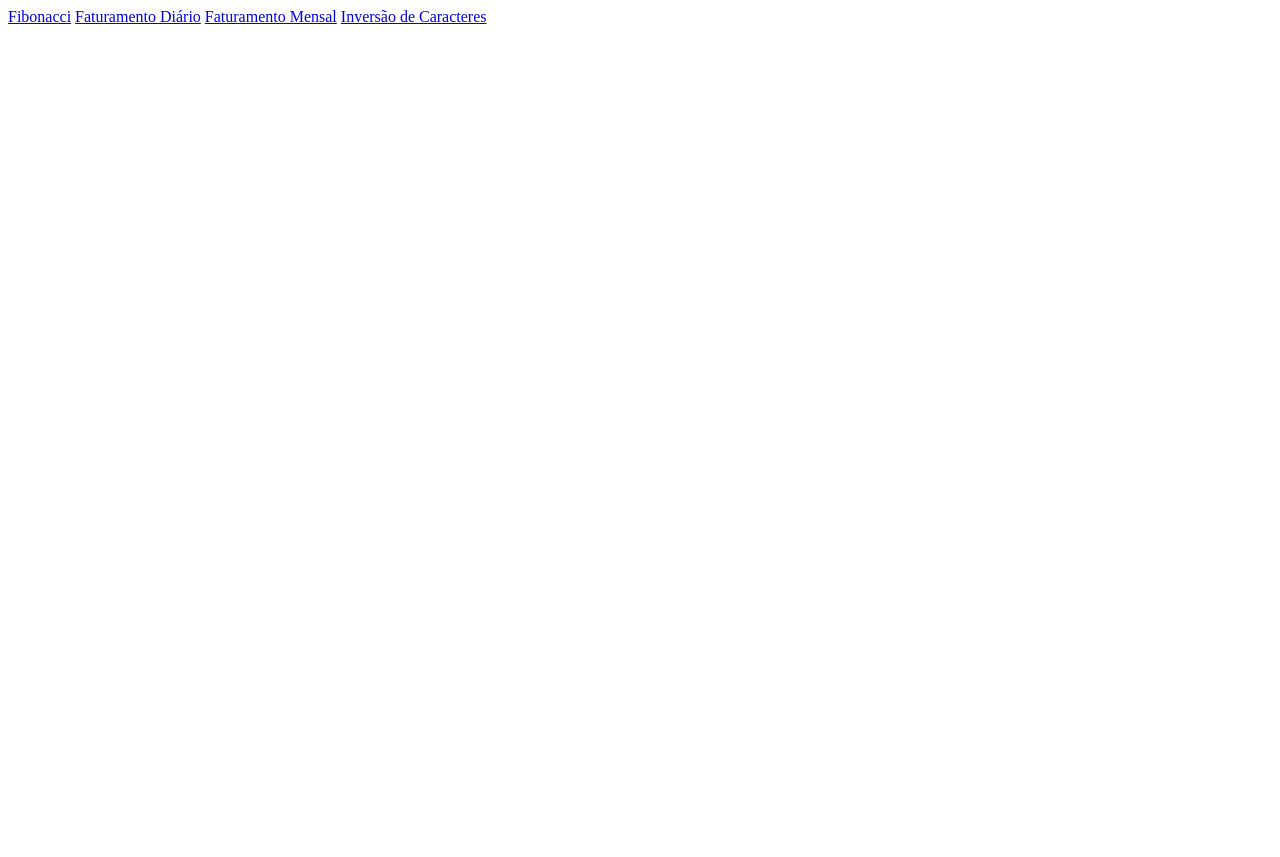
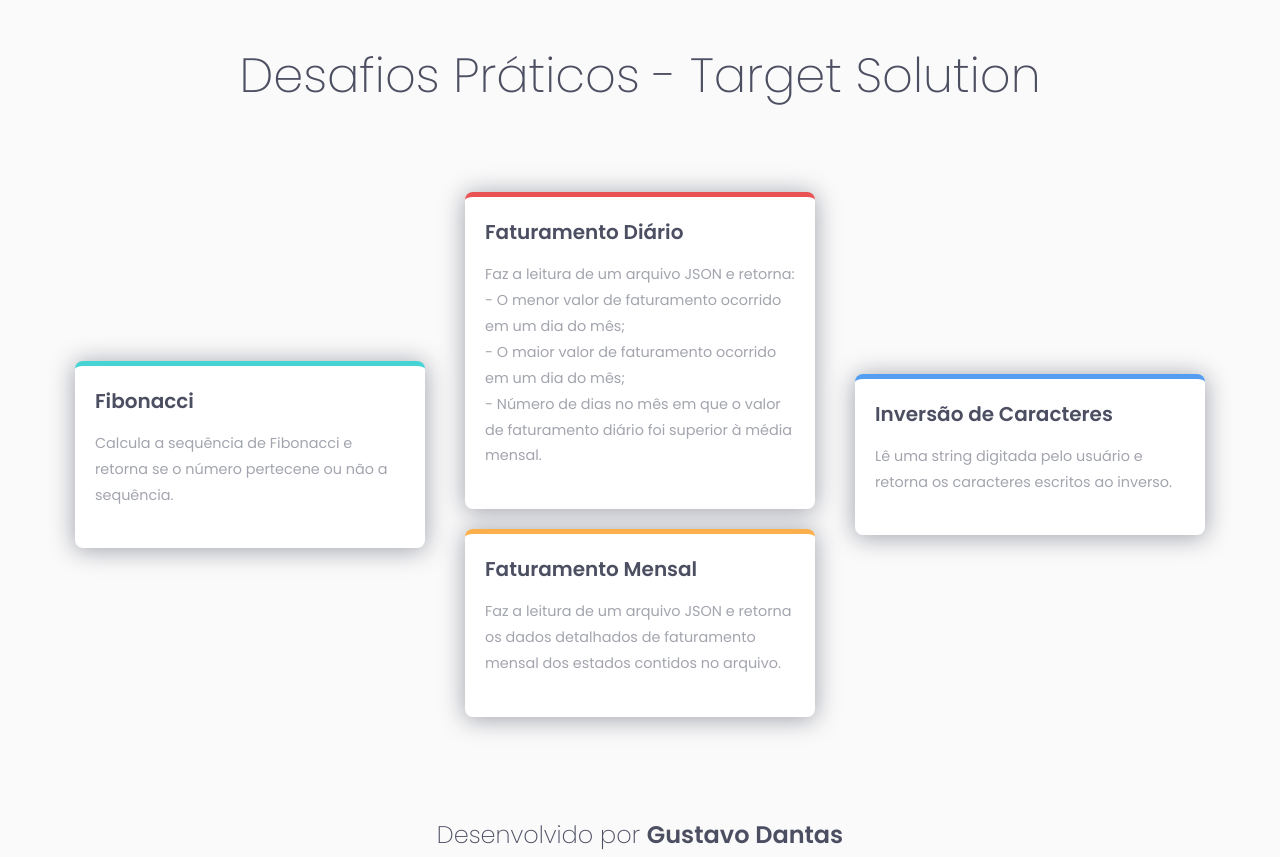
Before and after one commit to gustavomarim/desafio-target-sistemas, a plain HTML site: page index.html in a window 1280 px wide. Before the commit the page ends 800 px from the top, so only its background shows below. Drawn offline with Linux system fonts and the light colour scheme.

Commit message:
STYLE: Adicionando estilos

```diff
--- /dev/null
+++ b/css/faturamentoDiario.css
@@ -0,0 +1,30 @@
+.container {
+  display        : flex;
+  justify-content: center;
+  align-items    : center;
+}
+
+h1 {
+  color      : var(--Very-Dark-Blue);
+  font-size  : 3rem;
+  font-weight: 200;
+  padding    : 20px;
+  text-align : center;
+}
+
+p {
+  text-align : left;
+  margin-left: 50px;
+}
+
+table {
+  margin-top: 50px;
+  width     : 300px;
+  height    : 200px;
+  box-sizing: border-box;
+}
+
+table th {
+  text-align: center;
+  font-size: 1.2rem;
+}
--- /dev/null
+++ b/css/faturamentoMensal.css
@@ -0,0 +1,35 @@
+.container {
+  display        : flex;
+  justify-content: center;
+  align-items    : center;
+}
+
+ul,
+li {
+  list-style: none;
+  margin    : 0;
+  padding   : 0;
+}
+
+h1 {
+  color      : var(--Very-Dark-Blue);
+  font-size  : 3rem;
+  font-weight: 200;
+  padding    : 20px;
+  text-align : center;
+}
+
+p {
+  text-align : left;
+  margin-left: 50px;
+}
+
+.grid-lista {
+  display        : flex;
+  flex-wrap      : nowrap;
+  flex-direction : row;
+  justify-content: center;
+  align-items    : center;
+  gap            : 30px;
+  text-align     : center;
+}
--- /dev/null
+++ b/css/fibonacci.css
@@ -0,0 +1,57 @@
+container {
+  display        : flex;
+  align-items    : center;
+  justify-content: center;
+}
+
+h1,
+p {
+  text-align: left;
+  margin    : 0 50px;
+}
+
+h1 {
+  color      : var(--Very-Dark-Blue);
+  font-size  : 3rem;
+  font-weight: 200;
+  padding    : 20px;
+  text-align : center;
+}
+
+.resultado {
+  display        : flex;
+  flex-direction : column;
+  justify-content: center;
+  align-items    : center;
+}
+
+label {
+  display        : flex;
+  align-items    : center;
+  justify-content: center;
+  margin         : 30px 0 5px 0;
+  color          : var(--Very-Dark-Blue);
+  font-size      : 2rem;
+  padding-bottom : 15px;
+}
+
+input {
+  display        : flex;
+  justify-content: center;
+  align-items    : center;
+  border-radius  : 4px;
+  height         : 30px;
+  margin-bottom  : 10px;
+}
+
+button {
+  border-radius: 4px;
+  height       : 30px;
+}
+
+.resposta {
+  margin-top : 20px;
+  color      : #000;
+  font-weight: 600;
+  font-size  : 1.5rem;
+}
--- /dev/null
+++ b/css/style.css
@@ -0,0 +1,159 @@
+:root {
+  /* ### Primary */
+  --Red   : hsl(0, 78%, 62%);
+  --Cyan  : hsl(180, 62%, 55%);
+  --Orange: hsl(34, 97%, 64%);
+  --Blue  : hsl(212, 86%, 64%);
+
+  /* ### Neutral */
+  --Very-Dark-Blue : hsl(234, 12%, 34%);
+  --Grayish-Blue   : hsl(229, 6%, 66%);
+  --Very-Light-Gray: hsl(0, 0%, 98%);
+}
+
+body,
+h1,
+p,
+a {
+  margin : 0px;
+  padding: 0px;
+}
+
+a {
+  text-decoration: none;
+}
+
+body {
+  font-family: "Poppins", Arial, Helvetica, sans-serif;
+  background : var(--Very-Light-Gray);
+}
+
+img {
+  display  : block;
+  max-width: 100%;
+}
+
+* {
+  box-sizing: border-box;
+}
+
+header {
+  text-align    : center;
+  padding-top   : 40px;
+  padding-bottom: 60px;
+}
+
+header h1 {
+  color      : var(--Very-Dark-Blue);
+  font-size  : 3rem;
+  font-weight: 200;
+}
+
+.container {
+  display        : flex;
+  max-width      : 1440px;
+  margin         : 0 auto;
+  align-items    : center;
+  justify-content: center;
+  flex-wrap      : wrap;
+  padding-bottom : 60px;
+}
+
+.box {
+  width        : 350px;
+  margin       : 20px;
+  padding      : 20px;
+  border-radius: 8px;
+  min-width    : 350px;
+  background   : #fff;
+  box-shadow   : 0px 2px 25px 1px var(--Grayish-Blue);
+}
+
+.box h1 {
+  color         : var(--Very-Dark-Blue);
+  font-size     : 1.25rem;
+  padding-bottom: 15px;
+}
+
+.box p {
+  color         : var(--Grayish-Blue);
+  font-size     : 0.90rem;
+  line-height   : 1.8;
+  padding-bottom: 20px;
+}
+
+footer p {
+
+  font-size  : 1.5rem;
+  font-weight: 200;
+  text-align : center;
+  padding    : 20px 20px 5px 20px;
+  color      : var(--Very-Dark-Blue);
+}
+
+footer a {
+  font-weight    : 600;
+  text-decoration: none;
+  color          : var(--Very-Dark-Blue);
+}
+
+
+/* Classes - border-top */
+.red {
+  border-top: 5px solid var(--Red);
+}
+
+.cyan {
+  border-top: 5px solid var(--Cyan);
+}
+
+.orange {
+  border-top: 5px solid var(--Orange);
+}
+
+.blue {
+  border-top: 5px solid var(--Blue);
+}
+
+@media(max-width:1170px) {
+  .container {
+    flex-direction: column;
+  }
+}
+
+@media(max-width:700px) {
+  .header {
+    padding-left : 10px;
+    padding-right: 10px;
+  }
+
+  .title .title-bold {
+    font-size: 2em;
+  }
+}
+
+@media(max-width:600px) {
+  .header {
+    text-align    : left;
+    padding-bottom: 30px;
+  }
+
+  .title .title-bold {
+    font-size: 1.5em;
+  }
+
+  .title {
+    line-height   : 1;
+    padding-bottom: 20px;
+  }
+
+  .header-paragraph {
+    font-size: 1em;
+  }
+}
+
+@media(max-width:430px) {
+  footer h1 {
+    max-width: 20ch;
+  }
+}
--- a/faturamento-mensal/style.css
+++ /dev/null
@@ -1,4 +0,0 @@
-.container {
-  display: flex;
-  gap    : 5px;
-}
--- a/fibonacci/script.js
+++ b/fibonacci/script.js
@@ -35,8 +35,8 @@ const renderizarDisplay = (resposta) => {
   const displayResposta = document.querySelector('.resposta');
 
   const mensageResposta = resposta ?
-    'O número informado pertence a sequência'
-    : 'O número informado não pertence a sequência';
+    'O número informado pertence a sequência!'
+    : 'O número informado não pertence a sequência.';
 
   displayResposta.innerText = mensageResposta;
 }
--- a/index.html
+++ b/index.html
@@ -5,14 +5,58 @@
   <meta charset="UTF-8">
   <meta http-equiv="X-UA-Compatible" content="IE=edge">
   <meta name="viewport" content="width=device-width, initial-scale=1.0">
-  <title>Home</title>
+  <link href="https://fonts.googleapis.com/css2?family=Poppins:wght@200;400;600&display=swap" rel="stylesheet">
+  <link rel="stylesheet" href="./css/style.css">
+  <title>Home - Desafio Práticos</title>
 </head>
 
 <body>
-  <a href="./fibonacci/fibonacci.html">Fibonacci</a>
-  <a href="./faturamento-diario/faturamento-diario.html">Faturamento Diário</a>
-  <a href="./faturamento-mensal/faturamento-mensal.html">Faturamento Mensal</a>
-  <a href="./inversao-de-caracteres/inversao.html">Inversão de Caracteres</a>
+
+  <header>
+    <h1>Desafios Práticos - Target Solution</h1>
+  </header>
+
+  <main class="container">
+
+    <div class="box cyan">
+      <a href="./fibonacci/fibonacci.html">
+        <h1>Fibonacci</h1>
+        <p>Calcula a sequência de Fibonacci e retorna se o número pertecene ou não a sequência.</p>
+      </a>
+    </div>
+
+    <div class="column-box">
+      <div class="box red">
+        <a href="./faturamento-diario/faturamento-diario.html">
+          <h1>Faturamento Diário</h1>
+          <p>Faz a leitura de um arquivo JSON e retorna: <br>
+            - O menor valor de faturamento ocorrido em um dia do mês; <br>
+            - O maior valor de faturamento ocorrido em um dia do mês; <br>
+            - Número de dias no mês em que o valor de faturamento diário foi superior à média mensal.
+          </p>
+        </a>
+      </div>
+
+      <div class="box orange">
+        <a href="./faturamento-mensal/faturamento-mensal.html">
+          <h1>Faturamento Mensal</h1>
+          <p>Faz a leitura de um arquivo JSON e retorna os dados detalhados de faturamento mensal dos estados contidos no arquivo.</p>
+        </a>
+      </div>
+    </div>
+
+    <div class="box blue">
+      <a href="./inversao-de-caracteres/inversao.html">
+        <h1>Inversão de Caracteres</h1>
+        <p>Lê uma string digitada pelo usuário e retorna os caracteres escritos ao inverso.</p>
+      </a>
+    </div>
+  </main>
+
+  <footer>
+    <p>Desenvolvido por <a href="https://github.com/gustavomarim" target="_blank"> Gustavo
+        Dantas</a></p>
+  </footer>
 </body>
 
 </html>
```
Also changed, not shown: faturamento-diario/faturamento-diario.html (+18 -5 lines), faturamento-mensal/faturamento-mensal.html (+16 -12 lines), fibonacci/fibonacci.html (+13 -5 lines).
